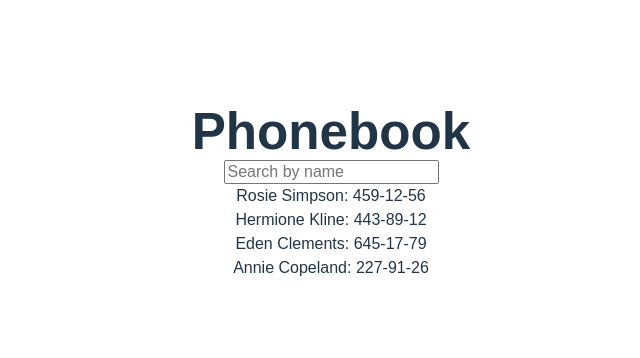
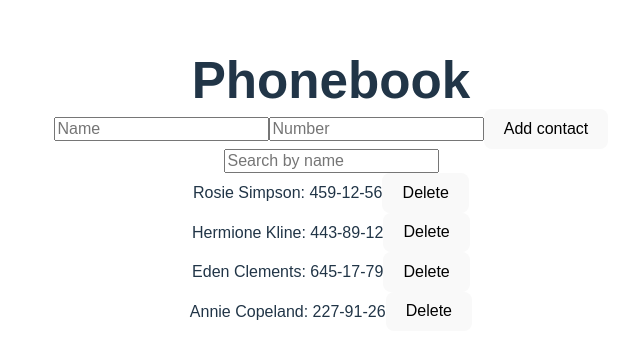
Before and after one commit to AlexBoyko5/goit-react-hw-03, a React (Vite) app: page / in a window 1280 px wide. Shown: the part 208-566 px from the top of the page, without its empty margins (309-949 px from the left). Built offline with nearby package versions, Linux system fonts and the light colour scheme.

Commit message:
commit-3
task#3 & #4

```diff
--- a/package.json
+++ b/package.json
@@ -13,6 +13,7 @@
     "clsx": "^2.1.0",
     "formik": "^2.4.5",
     "modern-normalize": "^2.0.0",
+    "nanoid": "^5.0.6",
     "react": "^18.2.0",
     "react-dom": "^18.2.0",
     "react-icons": "^5.0.1",
--- a/src/Components/App/App.jsx
+++ b/src/Components/App/App.jsx
@@ -1,6 +1,6 @@
 import { useState } from 'react';
 import ContactList from '../ContactList/ContactList';
-// import ContactForm from '../ContactForm/ContactForm';
+import ContactForm from '../ContactForm/ContactForm';
 import SearchBox from '../SearchBox/SearchBox';
 
 import './App.css';
@@ -19,13 +19,19 @@ function App() {
 	const filteredContacts = contacts.filter((contact) =>
 		contact.name.toLocaleLowerCase().includes(filter.toLocaleLowerCase())
 	);
+	const deleteContact = (id) => {
+		setContacts(contacts.filter((contact) => contact.id !== id));
+	};
 
 	return (
 		<div>
 			<h1>Phonebook</h1>
-			{/* <ContactForm contacts={contacts} setContacts={setContacts} /> */}
+			<ContactForm contacts={contacts} setContacts={setContacts} />
 			<SearchBox filter={filter} setFilter={setFilter} />
-			<ContactList contacts={filteredContacts} />
+			<ContactList
+				contacts={filteredContacts}
+				deleteContact={deleteContact}
+			/>
 		</div>
 	);
 }
--- a/src/Components/Contact/Contact.jsx
+++ b/src/Components/Contact/Contact.jsx
@@ -1,6 +1,7 @@
-const Contact = ({ contact }) => (
+const Contact = ({ contact, deleteContact }) => (
 	<div>
 		{contact.name}: {contact.number}
+		<button onClick={() => deleteContact(contact.id)}>Delete</button>
 	</div>
 );
 export default Contact;
--- a/src/Components/ContactForm/ContactForm.jsx
+++ b/src/Components/ContactForm/ContactForm.jsx
@@ -1 +1,36 @@
+import { Formik, Field, Form, ErrorMessage } from 'formik';
+import * as Yup from 'yup';
+import { nanoid } from 'nanoid';
+
+const validationSchema = Yup.object({
+	name: Yup.string()
+		.min(3, 'Must be at least 3 characters long')
+		.max(50, 'Must be no more than 50 characters')
+		.required('Required field'),
+	number: Yup.string()
+		.min(3, 'Must be at least 3 characters long')
+		.max(50, 'Must be no more than 50 characters')
+		.required('Required field'),
+});
+const ContactForm = ({ contacts, setContacts }) => {
+	return (
+		<Formik
+			initialValues={{ name: '', number: '' }}
+			validationSchema={validationSchema}
+			onSubmit={(values, { resetForm }) => {
+				const newContact = { id: nanoid, ...values };
+				setContacts([...contacts, newContact]);
+				resetForm();
+			}}
+		>
+			<Form>
+				<Field name="name" type="text" placeholder="Name" />
+				<ErrorMessage name="name" component="div" />
+				<Field name="number" type="text" placeholder="Number" />
+				<ErrorMessage name="number" component="div" />
+				<button type="submit"> Add contact</button>
+			</Form>
+		</Formik>
+	);
+};
 export default ContactForm;
--- a/src/Components/ContactList/ContactList.jsx
+++ b/src/Components/ContactList/ContactList.jsx
@@ -1,8 +1,12 @@
 import Contact from '../Contact/Contact';
-const ContactList = ({ contacts }) => (
+const ContactList = ({ contacts, deleteContact }) => (
 	<div>
 		{contacts.map((contact) => (
-			<Contact key={contact.id} contact={contact} />
+			<Contact
+				key={contact.id}
+				contact={contact}
+				deleteContact={deleteContact}
+			/>
 		))}
 	</div>
 );
```
Also changed, not shown: 1 other file (tests, documents, lock files or other folders).
